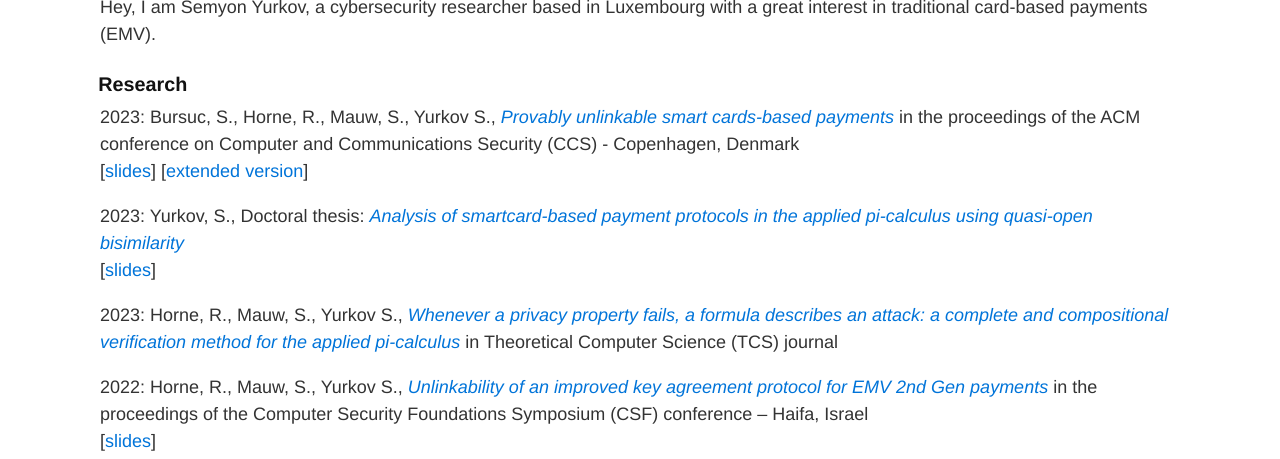
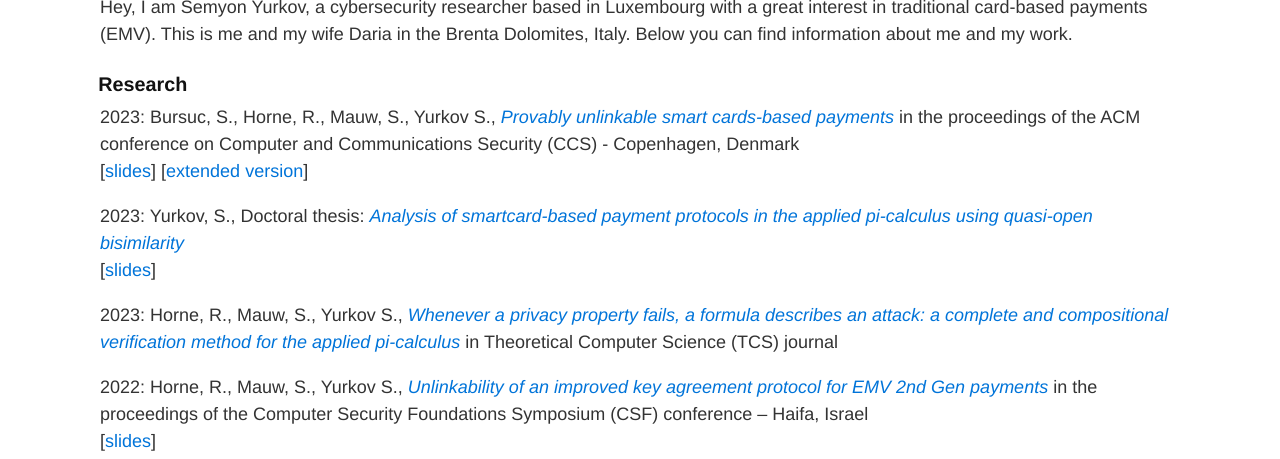
Before and after one commit to marblesurf/marblesurf.github.io, a Jekyll site: the page built from index.md, in a window 1280 px wide and 900 px high, cut to the strip 441-900 px from the top of the window. Built offline with Jekyll 4.4.1, drawn with Linux system fonts in a browser that asks for light colours.

Commit message:
Update index.md

```diff
--- a/index.md
+++ b/index.md
@@ -4,7 +4,7 @@ layout: default
 ¯\\\_(ツ)\_/¯
 ![Banner](assets/pic.png)
 
-Hey, I am Semyon Yurkov, a cybersecurity researcher based in Luxembourg with a great interest in traditional card-based payments (EMV).
+Hey, I am Semyon Yurkov, a cybersecurity researcher based in Luxembourg with a great interest in traditional card-based payments (EMV). This is me and my wife Daria in the Brenta Dolomites, Italy. Below you can find information about me and my work.
 
 ### Research
 
```
